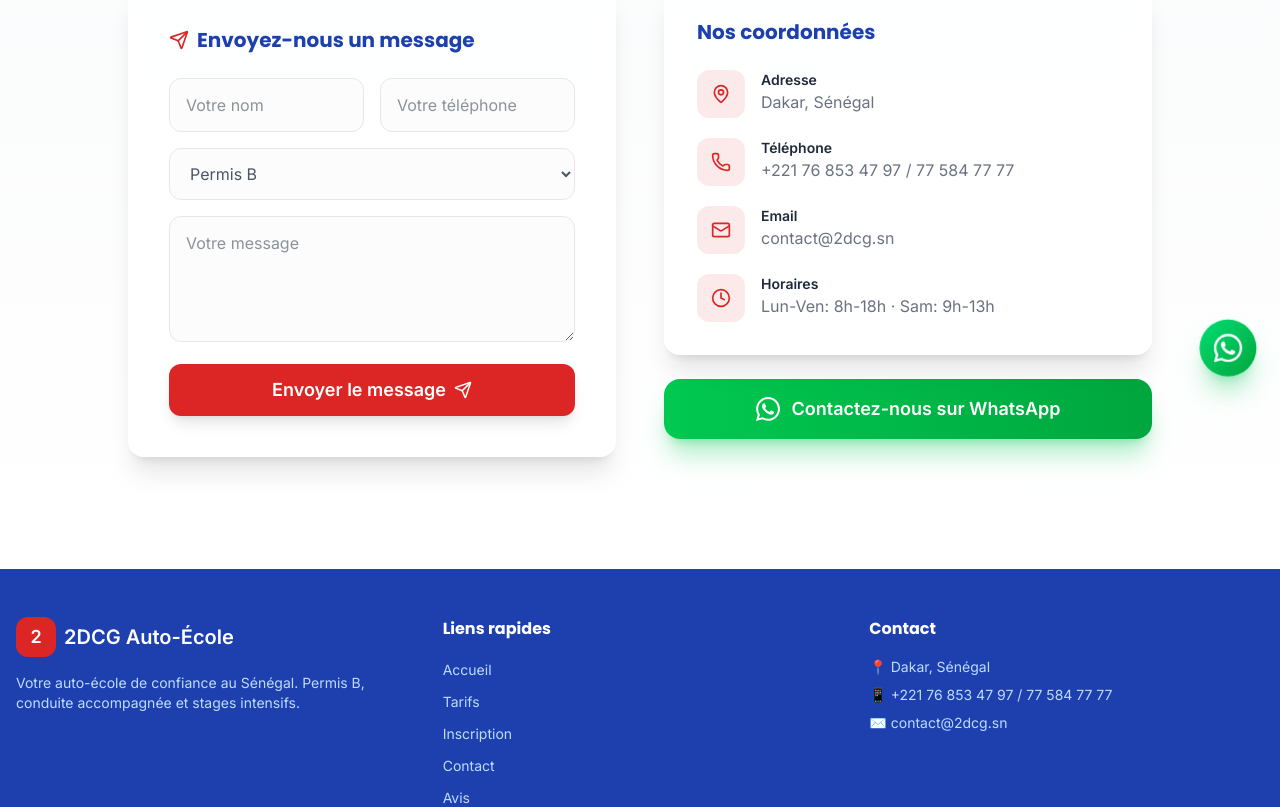
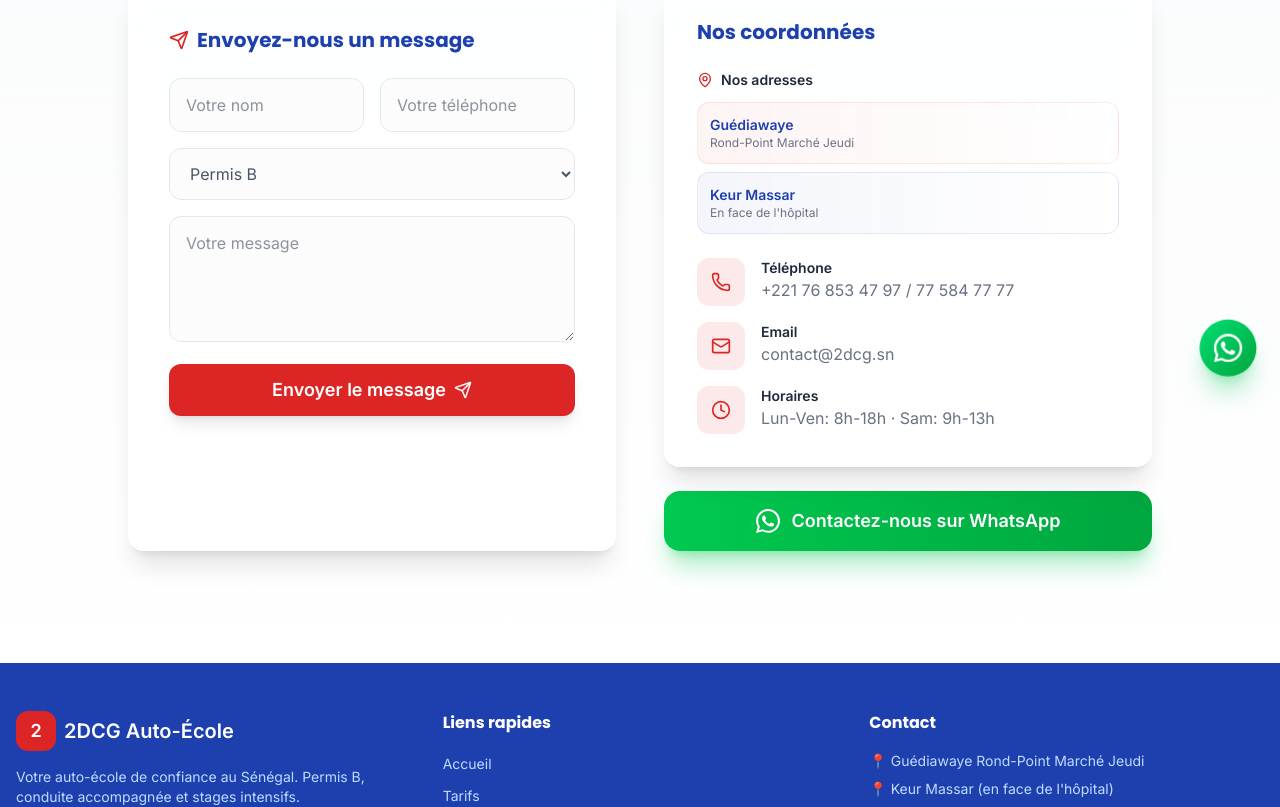
Before and after one commit to nursiepotter-hub/-auto-ecole-2dcg, a React (Vite) app: page /contact in a window 1280 px wide. Shown: the part 400-1207 px from the top of the page. Built offline with nearby package versions, Linux system fonts and the light colour scheme.

Commit message:
Update addresses: Guédiawaye + Keur Massar

```diff
--- a/src/components/Footer.tsx
+++ b/src/components/Footer.tsx
@@ -29,7 +29,8 @@ export default function Footer() {
           <div>
             <h4 className="font-bold mb-4">Contact</h4>
             <ul className="space-y-2 text-blue-200 text-sm">
-              <li className="flex items-center gap-2">📍 Dakar, Sénégal</li>
+              <li className="flex items-center gap-2">📍 Guédiawaye Rond-Point Marché Jeudi</li>
+               <li className="flex items-center gap-2">📍 Keur Massar (en face de l'hôpital)</li>
               <li className="flex items-center gap-2">📱 +221 76 853 47 97 / 77 584 77 77</li>
               <li className="flex items-center gap-2">✉️ contact@2dcg.sn</li>
             </ul>
--- a/src/pages/Contact.tsx
+++ b/src/pages/Contact.tsx
@@ -55,9 +55,21 @@ export default function Contact() {
           <div className="space-y-6 animate-fade-in" style={{ animationDelay: '0.2s' }}>
             <div className="glass-card p-8">
               <h3 className="text-xl font-bold text-ecole-blue mb-6">Nos coordonnées</h3>
-              <div className="space-y-5">
+              <div className="space-y-3 mb-6">
+                <p className="font-semibold text-gray-800 text-sm flex items-center gap-2"><MapPin size={16} className="text-ecole-red" /> Nos adresses</p>
+                <div className="grid gap-2">
+                  <div className="bg-gradient-to-r from-ecole-red/5 to-transparent rounded-xl p-3 border border-ecole-red/10">
+                    <p className="font-bold text-ecole-blue text-sm">Guédiawaye</p>
+                    <p className="text-gray-500 text-xs">Rond-Point Marché Jeudi</p>
+                  </div>
+                  <div className="bg-gradient-to-r from-ecole-blue/5 to-transparent rounded-xl p-3 border border-ecole-blue/10">
+                    <p className="font-bold text-ecole-blue text-sm">Keur Massar</p>
+                    <p className="text-gray-500 text-xs">En face de l'hôpital</p>
+                  </div>
+                </div>
+              </div>
+              <div className="space-y-4">
                 {[
-                  { icon: <MapPin size={20} />, title: 'Adresse', value: 'Dakar, Sénégal' },
                   { icon: <Phone size={20} />, title: 'Téléphone', value: '+221 76 853 47 97 / 77 584 77 77' },
                   { icon: <Mail size={20} />, title: 'Email', value: 'contact@2dcg.sn' },
                   { icon: <Clock size={20} />, title: 'Horaires', value: 'Lun-Ven: 8h-18h · Sam: 9h-13h' },
```
